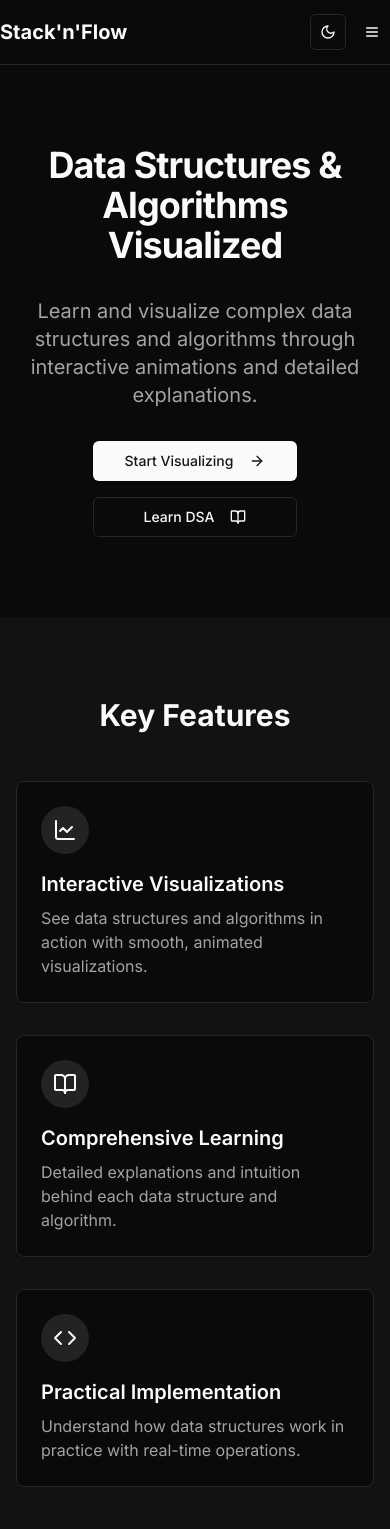
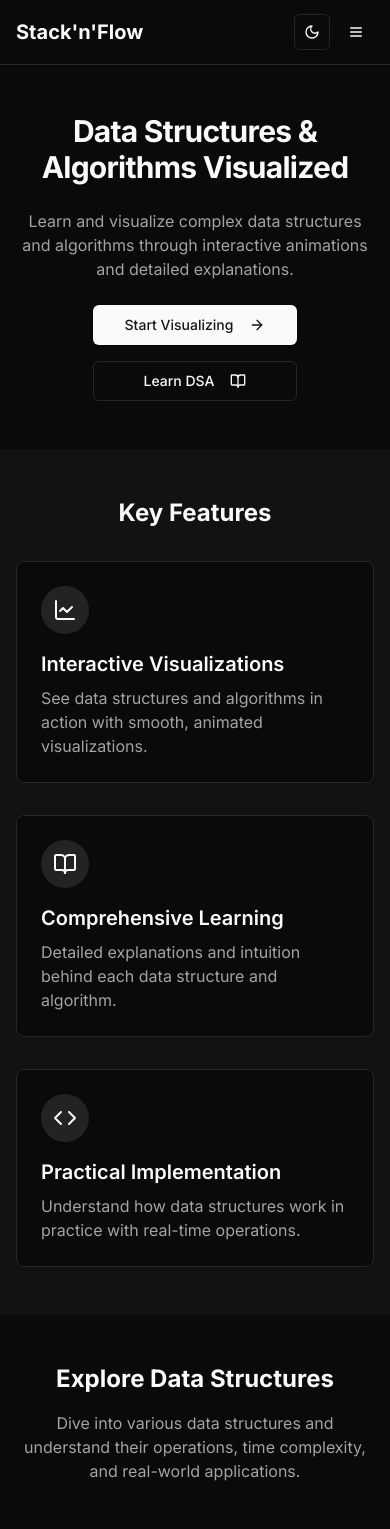
Before and after one commit to ShivamMalge/Stack-n-Flow, a Next.js app: page / in a window 390 px wide. Shown: the top 1529 px of the page. Built offline with nearby package versions, Linux system fonts and the light colour scheme.

Commit message:
fix(responsive): add navbar padding and optimize visualize tabs for mobile

```diff
--- a/app/about/page.tsx
+++ b/app/about/page.tsx
@@ -14,10 +14,10 @@ export default function AboutPage() {
       <Navbar />
 
       <main className="flex-1">
-        <section className="py-12 px-4 bg-muted/30">
+        <section className="py-8 md:py-12 px-4 bg-muted/30">
           <div className="container mx-auto max-w-4xl">
-            <h1 className="text-4xl font-bold mb-6">About Stack&apos;n&apos;Flow</h1>
-            <p className="text-xl text-muted-foreground mb-8">
+            <h1 className="text-2xl sm:text-3xl md:text-4xl font-bold mb-4 md:mb-6">About Stack&apos;n&apos;Flow</h1>
+            <p className="text-base sm:text-xl text-muted-foreground mb-6 md:mb-8">
               <strong>Stack&apos;n&apos;Flow</strong> is an interactive DSA visualizer designed and developed by{" "}
               <strong>Shivam Malge</strong>.
               <br />
@@ -65,7 +65,7 @@ export default function AboutPage() {
                 empower others on their programming journey.
               </p>
 
-              <div className="flex space-x-4 mt-8">
+              <div className="flex flex-wrap gap-4 mt-6 md:mt-8">
                 <a
                   href="https://www.instagram.com/epsilon_edge?igsh=MTduNDFqdWd5NGlwMQ=="
                   target="_blank"
--- a/app/learn/page.tsx
+++ b/app/learn/page.tsx
@@ -146,10 +146,10 @@ export default function LearnPage() {
       <Navbar />
 
       <main className="flex-1">
-        <section className="py-12 px-4 bg-muted/30">
+        <section className="py-8 md:py-12 px-4 bg-muted/30">
           <div className="container mx-auto max-w-5xl">
-            <h1 className="text-4xl font-bold mb-6">Learn Data Structures & Algorithms</h1>
-            <p className="text-xl text-muted-foreground mb-8">
+            <h1 className="text-2xl sm:text-3xl md:text-4xl font-bold mb-4 md:mb-6">Learn Data Structures &amp; Algorithms</h1>
+            <p className="text-base sm:text-xl text-muted-foreground mb-6 md:mb-8">
               Explore detailed explanations and intuition behind various data structures and algorithms.
             </p>
 
--- a/app/page.tsx
+++ b/app/page.tsx
@@ -17,13 +17,13 @@ export default function Home() {
 
       <main className="flex-1">
         {/* Hero Section */}
-        <section className="py-20 px-4 bg-gradient-to-b from-background to-background/80">
+        <section className="py-12 md:py-20 px-4 bg-gradient-to-b from-background to-background/80">
           <div className="container mx-auto max-w-5xl">
-            <div className="flex flex-col items-center text-center space-y-8">
-              <h1 className="text-4xl md:text-6xl font-bold tracking-tight">
-                Data Structures & Algorithms <span className="text-primary">Visualized</span>
+            <div className="flex flex-col items-center text-center space-y-6 md:space-y-8">
+              <h1 className="text-3xl sm:text-4xl md:text-6xl font-bold tracking-tight">
+                Data Structures &amp; Algorithms <span className="text-primary">Visualized</span>
               </h1>
-              <p className="text-xl text-muted-foreground max-w-2xl">
+              <p className="text-base sm:text-xl text-muted-foreground max-w-2xl">
                 Learn and visualize complex data structures and algorithms through interactive animations and detailed
                 explanations.
               </p>
@@ -46,9 +46,9 @@ export default function Home() {
         </section>
 
         {/* Features Section */}
-        <section className="py-20 px-4 bg-muted/30">
+        <section className="py-12 md:py-20 px-4 bg-muted/30">
           <div className="container mx-auto max-w-5xl">
-            <h2 className="text-3xl font-bold text-center mb-12">Key Features</h2>
+            <h2 className="text-2xl md:text-3xl font-bold text-center mb-8 md:mb-12">Key Features</h2>
             <div className="grid md:grid-cols-3 gap-8">
               <div className="bg-card rounded-lg p-6 shadow-sm border">
                 <div className="h-12 w-12 rounded-full bg-primary/10 flex items-center justify-center mb-4">
@@ -84,9 +84,9 @@ export default function Home() {
         </section>
 
         {/* Data Structures Preview */}
-        <section className="py-20 px-4">
+        <section className="py-12 md:py-20 px-4">
           <div className="container mx-auto max-w-5xl">
-            <h2 className="text-3xl font-bold text-center mb-4">Explore Data Structures</h2>
+            <h2 className="text-2xl md:text-3xl font-bold text-center mb-4">Explore Data Structures</h2>
             <p className="text-center text-muted-foreground mb-12 max-w-2xl mx-auto">
               Dive into various data structures and understand their operations, time complexity, and real-world
               applications.
--- a/app/visualize/page.tsx
+++ b/app/visualize/page.tsx
@@ -52,11 +52,11 @@ export default function VisualizePage() {
     <div className="flex flex-col min-h-screen dark">
       <Navbar />
 
-      <main className="flex-1 container mx-auto py-8 px-4">
-        <h1 className="text-3xl font-bold mb-6">Interactive Visualizer</h1>
+      <main className="flex-1 container mx-auto py-4 md:py-8 px-4">
+        <h1 className="text-xl sm:text-2xl md:text-3xl font-bold mb-4 md:mb-6">Interactive Visualizer</h1>
 
-        <Tabs value={activeCategory} onValueChange={setActiveCategory} className="w-full mb-6">
-          <TabsList className="grid grid-cols-2 w-full max-w-[400px]">
+        <Tabs value={activeCategory} onValueChange={setActiveCategory} className="w-full mb-4 md:mb-6">
+          <TabsList className="grid grid-cols-2 w-full max-w-sm mx-auto md:mx-0">
             <TabsTrigger value="data-structures">Data Structures</TabsTrigger>
             <TabsTrigger value="algorithms">Algorithms</TabsTrigger>
           </TabsList>
@@ -64,8 +64,8 @@ export default function VisualizePage() {
 
         {activeCategory === "data-structures" && (
           <Tabs value={activeTab} onValueChange={setActiveTab} className="w-full">
-            <div className="overflow-x-auto pb-2">
-              <TabsList className="inline-flex min-w-full whitespace-nowrap mb-8">
+            <div className="overflow-x-auto pb-2 -mx-4 px-4 scrollbar-hide">
+              <TabsList className="inline-flex whitespace-nowrap mb-6 md:mb-8 bg-muted/50 p-1">
                 <TabsTrigger value="linked-list" className="whitespace-nowrap text-xs md:text-sm">
                   Linked List
                 </TabsTrigger>
@@ -178,8 +178,8 @@ export default function VisualizePage() {
 
         {activeCategory === "algorithms" && (
           <Tabs value={activeTab} onValueChange={setActiveTab} className="w-full">
-            <div className="overflow-x-auto pb-2">
-              <TabsList className="inline-flex min-w-full whitespace-nowrap mb-8">
+            <div className="overflow-x-auto pb-2 -mx-4 px-4 scrollbar-hide">
+              <TabsList className="inline-flex whitespace-nowrap mb-6 md:mb-8 bg-muted/50 p-1">
                 <TabsTrigger value="binary-search" className="whitespace-nowrap text-xs md:text-sm">
                   Binary Search
                 </TabsTrigger>
--- a/components/navbar.tsx
+++ b/components/navbar.tsx
@@ -20,7 +20,7 @@ export default function Navbar() {
 
   return (
     <header className="sticky top-0 z-50 w-full border-b bg-background/95 backdrop-blur supports-[backdrop-filter]:bg-background/60">
-      <div className="container flex h-16 items-center justify-between">
+      <div className="container flex h-16 items-center justify-between px-4">
         <div className="flex items-center gap-2">
           <Link href="/" className="flex items-center gap-2">
             <span className="text-xl font-bold">Stack&apos;n&apos;Flow</span>
```
